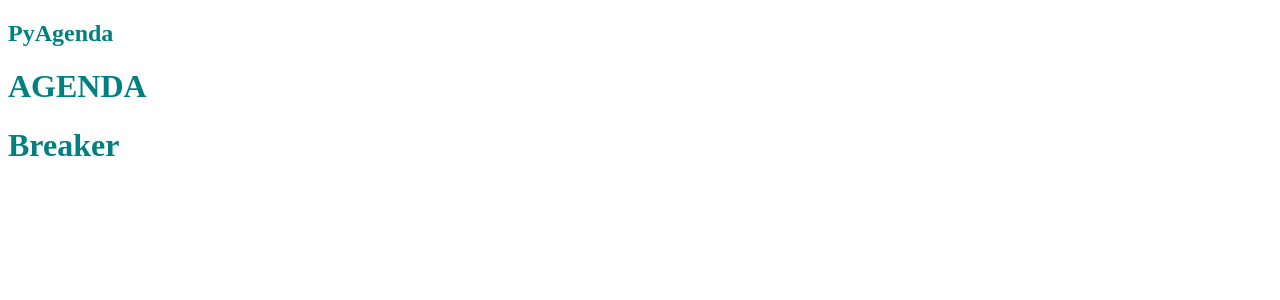
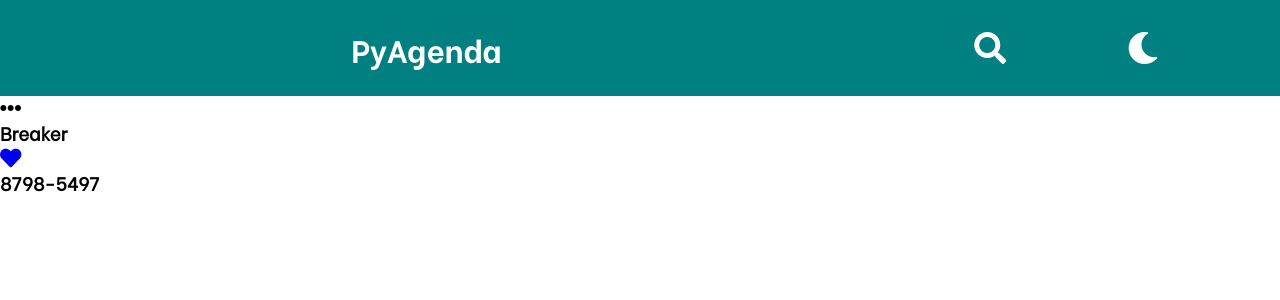
Before and after one commit to MartinezJ10/PyAgenda, a Django app: template agenda/templates/agenda/agenda.html in a window 1280 px wide. Shown: the top 300 px of the page. Run offline with Django 3.2, Linux system fonts and the light colour scheme; the template is opened without the code that fills it: values that come from a table or form of the project are taken from there, others are empty; data comes from the database, SQL or seed files in the repository; parts of the project's set-up code (start-up, migrations or seed data) failed here and were passed over; some libraries are stand-ins or nearby versions.

Commit message:
Styling page and template rendering

```diff
--- a/agenda/templates/agenda/agenda.html
+++ b/agenda/templates/agenda/agenda.html
@@ -1,8 +1,16 @@
 {% extends "agenda/main.html" %}
 {% block content %}
-<h1>AGENDA</h1>
 {% for contact in agenda %}
-    <h1>{{contact.name}}</h1>
+    <div class="card">
+         <div class="card_header">
+            <i class="fas fa-lg fa-ellipsis-h"></i>
+            <h3>{{contact.name}}</h3>
+            <a href="#"><i class="fas fa-lg fa-heart"></i></a>
+        </div>
+        <div class="card_number">
+            <h3>{{contact.number}}</h3>
+         </div>
+    </div>
 {% endfor %}
 
 {% endblock %}
--- a/agenda/templates/agenda/main.html
+++ b/agenda/templates/agenda/main.html
@@ -6,6 +6,13 @@
     <meta name="viewport" content="width=device-width, initial-scale=1.0">
     <title>PyAgenda</title>
     <link rel="stylesheet" href="{% static './css/agenda.css' %}">
+    <!--FontAwesome-->
+    <link
+      rel="stylesheet"
+      href="https://cdnjs.cloudflare.com/ajax/libs/font-awesome/5.13.0/css/all.min.css"
+      integrity="sa256-hh20CPZ0QyXlBuAw7A+KluUYx/3pK+c7lYEpqLTlxjYQ="
+      crossorigin="anonymous"
+    />
 </head>
 
 {% include "agenda/nav.html" %}
--- a/agenda/templates/agenda/nav.html
+++ b/agenda/templates/agenda/nav.html
@@ -1,3 +1,11 @@
-<nav>
-    <h1>PyAgenda</h1>
+<nav class="nav">
+    <div class="logo">
+        <h1>PyAgenda</h1>
+    </div>
+    <div class="list">
+        <ul>
+            <li><i class="fas fa-2x fa-search"></i></li>
+            <li><i class="fas fa-2x fa-moon"></i></li>
+        </ul>
+    </div>
 </nav>
--- a/static/css/agenda.css
+++ b/static/css/agenda.css
@@ -1,4 +1,50 @@
+* {
+  padding: 0;
+  margin: 0;
+  box-sizing: border-box;
+}
+
+@font-face {
+  font-family: Be_Vietnam_Bold;
+  src: url(/static/fonts/BeVietnam-Bold.ttf);
+}
+
+@font-face {
+  font-family: Be_Vietnam_Regular;
+  src: url(/static/fonts/BeVietnam-Regular.ttf);
+}
+
 body {
-  color: teal;
+  font-family: Be_Vietnam_Regular;
+}
+
+.nav {
+  background: teal;
+  display: grid;
+  grid-template-columns: 2fr 1fr;
+  color: #ffffff;
+  min-height: 12vh;
+  align-items: center;
+}
+
+.nav .logo {
+  display: flex;
+  justify-content: center;
+  font-size: 1.3rem;
+  font-family: Be_Vietnam_Bold;
+}
+
+.nav ul {
+  display: flex;
+  justify-content: space-evenly;
+}
+
+.nav ul li {
+  list-style: none;
+  cursor: pointer;
+}
+
+.nav ul li a {
+  text-decoration: none;
 }
 /*# sourceMappingURL=agenda.css.map */
--- /dev/null
+++ b/static/scss/_global.scss
@@ -0,0 +1,23 @@
+* {
+  padding: 0;
+  margin: 0;
+  box-sizing: border-box;
+}
+
+@font-face {
+  font-family: Be_Vietnam_Bold;
+  src: url(/static/fonts/BeVietnam-Bold.ttf);
+}
+
+@font-face {
+  font-family: Be_Vietnam_Regular;
+  src: url(/static/fonts/BeVietnam-Regular.ttf);
+}
+
+//FONTS
+$bold: Be_Vietnam_Bold;
+$regular: Be_Vietnam_Regular;
+
+body {
+  font-family: $regular;
+}
--- a/static/scss/_nav.scss
+++ b/static/scss/_nav.scss
@@ -0,0 +1,26 @@
+.nav {
+  background: teal;
+  display: grid;
+  grid-template-columns: 2fr 1fr;
+  color: #ffffff;
+  min-height: 12vh;
+  align-items: center;
+
+  .logo {
+    display: flex;
+    justify-content: center;
+    font-size: 1.3rem;
+    font-family: $bold;
+  }
+  ul {
+    display: flex;
+    justify-content: space-evenly;
+    li {
+      list-style: none;
+      cursor: pointer;
+      a {
+        text-decoration: none;
+      }
+    }
+  }
+}
--- a/static/scss/agenda.scss
+++ b/static/scss/agenda.scss
@@ -1,3 +1,2 @@
-body {
-  color: teal;
-}
+@import "global";
+@import "nav";
```
Also changed, not shown: static/fonts/BeVietnam-Bold.ttf (added), static/fonts/BeVietnam-Regular.ttf (added), 1 other file.
